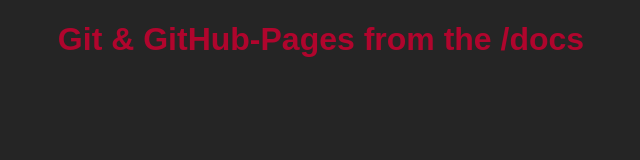
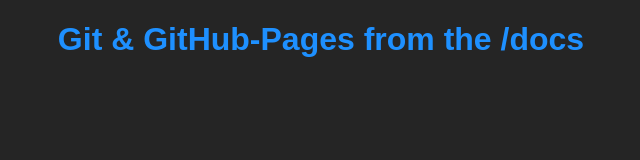
Before and after one commit to Fabian295/beyond-basics, a plain HTML site: page docs/index.html in a window 1280 px wide. Shown: the whole page, without its empty margins (319-959 px from the left). Drawn offline with Linux system fonts and the light colour scheme.

Commit message:
/docs/gh_p-docs.css change h1 color

```diff
--- a/docs/gh_p-docs.css
+++ b/docs/gh_p-docs.css
@@ -5,6 +5,6 @@
 }
 
 h1 {
-  color: rgb(176, 5, 45);
+  color:dodgerblue;
   text-align: center;
 }
```
